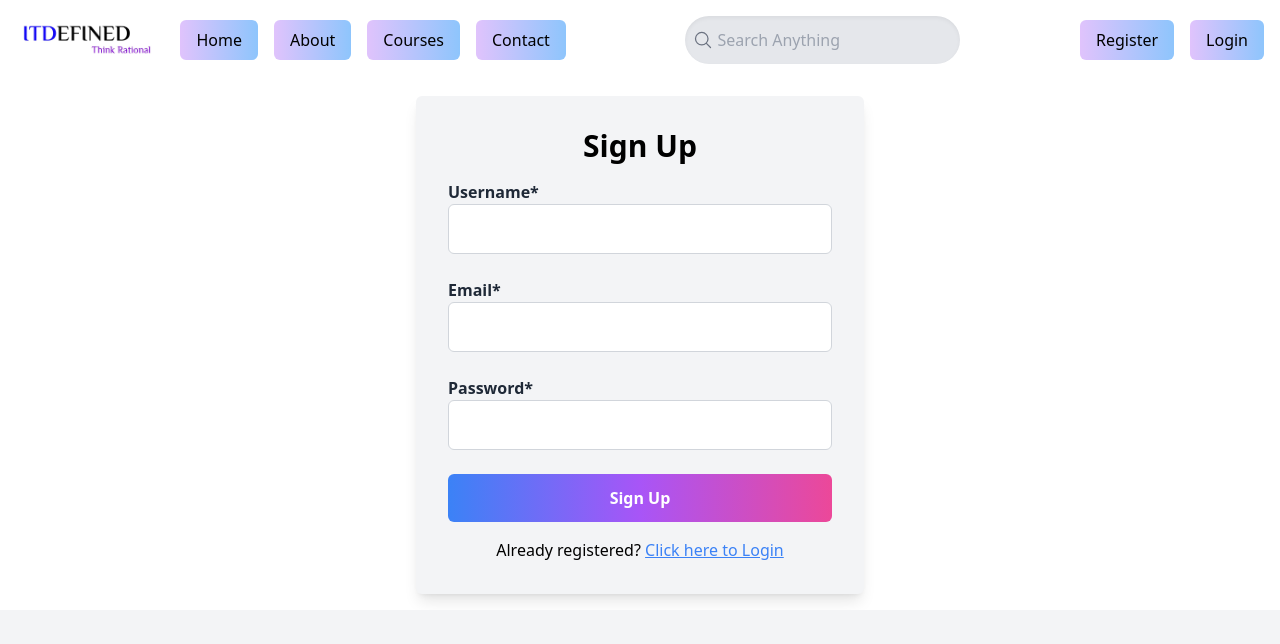
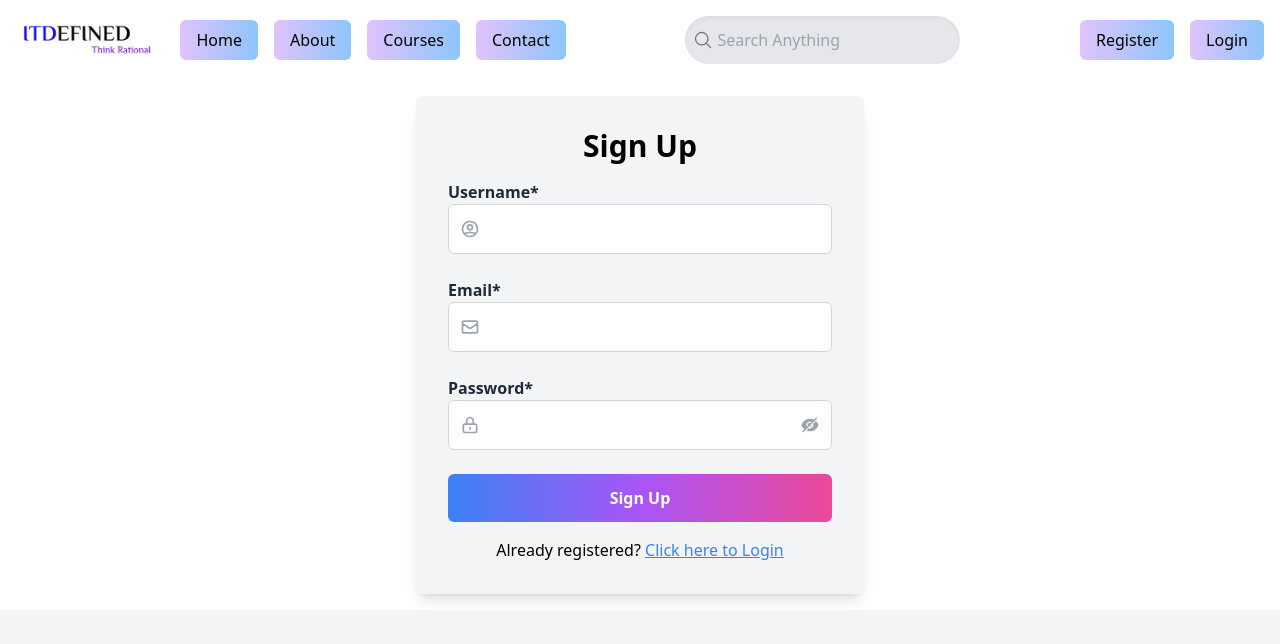
Before and after one commit to Ajitesh-004/Online-Learning-platfrom, a React (Vite) app in the folder FrontEnd/: page /signup in a window 1280 px wide. Shown: the top 644 px of the page. Built offline with nearby package versions, Linux system fonts and the light colour scheme.

Commit message:
Added icons

```diff
--- a/FrontEnd/src/Components/SignUp.jsx
+++ b/FrontEnd/src/Components/SignUp.jsx
@@ -1,16 +1,19 @@
 import { useState } from "react";
 import { signup } from "../API_Calls/SignUpAPI";
-import { useNavigate, Link } from "react-router-dom"; // Import useNavigate and Link
+import { useNavigate, Link } from "react-router-dom";
+import { HiOutlineUserCircle, HiOutlineMail, HiOutlineLockClosed } from 'react-icons/hi';
+import { AiFillEyeInvisible, AiFillEye } from "react-icons/ai";
 
 export const SignUp = () => {
     const [username, setUsername] = useState("");
     const [email, setEmail] = useState("");
     const [password, setPassword] = useState("");
     const [error, setError] = useState("");
+    const [showPassword, setShowPassword] = useState(false);
     const [isLoading, setIsLoading] = useState(false);
     const navigate = useNavigate();
 
-    const HandleSubmit = async (e) => {
+    const handleSubmit = async (e) => {
         e.preventDefault();
         setIsLoading(true);
         try {
@@ -27,42 +30,70 @@ export const SignUp = () => {
     };
 
     return (
-        <form onSubmit={HandleSubmit} className="bg-gray-100 p-8 rounded-md max-w-md mx-auto shadow-lg hover:bg-gradient-to-r hover:from-[#fdfbfb] hover:to-[#ebedee] transition duration-300 ease-in-out">
+        <form onSubmit={handleSubmit} className="bg-gray-100 p-8 rounded-md max-w-md mx-auto shadow-lg hover:bg-gradient-to-r hover:from-[#fdfbfb] hover:to-[#ebedee] transition duration-300 ease-in-out">
             <h2 className="text-3xl font-bold mb-4 text-center text-black">Sign Up</h2>
 
             {error && <p className="text-red-500 text-center mb-4">{error}</p>}
 
-            <div className="mb-6">
+            {/* Username Field */}
+            <div className="mb-6 relative">
                 <label className="block text-gray-800 font-semibold">Username*</label>
+                <div className="relative">
+                    <span className="absolute inset-y-0 left-0 pl-3 flex items-center pointer-events-none">
+                        <HiOutlineUserCircle className="text-gray-400 h-5 w-5" />
+                    </span>
                     <input
                         type="text"
                         value={username}
                         onChange={(e) => setUsername(e.target.value)}
-                    className="w-full p-3 border border-gray-300 rounded-md focus:outline-none focus:ring-2 focus:ring-blue-500"
+                        className="w-full p-3 pl-10 border border-gray-300 rounded-md focus:outline-none focus:ring-2 focus:ring-blue-500"
                         required
                     />
                 </div>
+            </div>
 
-            <div className="mb-6">
+            {/* Email Field */}
+            <div className="mb-6 relative">
                 <label className="block text-gray-800 font-semibold">Email*</label>
+                <div className="relative">
+                    <span className="absolute inset-y-0 left-0 pl-3 flex items-center pointer-events-none">
+                        <HiOutlineMail className="text-gray-400 h-5 w-5" />
+                    </span>
                     <input
                         type="email"
                         value={email}
                         onChange={(e) => setEmail(e.target.value)}
-                    className="w-full p-3 border border-gray-300 rounded-md focus:outline-none focus:ring-2 focus:ring-blue-500"
+                        className="w-full p-3 pl-10 border border-gray-300 rounded-md focus:outline-none focus:ring-2 focus:ring-blue-500"
                         required
                     />
                 </div>
+            </div>
 
-            <div className="mb-6">
+            {/* Password Field */}
+            <div className="mb-6 relative">
                 <label className="block text-gray-800 font-semibold">Password*</label>
+                <div className="relative">
+                    <span className="absolute inset-y-0 left-0 pl-3 flex items-center pointer-events-none">
+                        <HiOutlineLockClosed className="text-gray-400 h-5 w-5" />
+                    </span>
                     <input
-                    type="password"
+                        type={showPassword ? "text" : "password"} // Toggle input type based on showPassword state
                         value={password}
                         onChange={(e) => setPassword(e.target.value)}
-                    className="w-full p-3 border border-gray-300 rounded-md focus:outline-none focus:ring-2 focus:ring-blue-500"
+                        className="w-full p-3 pl-10 border border-gray-300 rounded-md focus:outline-none focus:ring-2 focus:ring-blue-500"
                         required
                     />
+                    <span
+                        onClick={() => setShowPassword((prev) => !prev)} // Toggle password visibility
+                        className="absolute inset-y-0 right-0 pr-3 flex items-center cursor-pointer"
+                    >
+                        {showPassword ? (
+                            <AiFillEye className="text-gray-400 h-5 w-5" /> // Show eye icon
+                        ) : (
+                            <AiFillEyeInvisible className="text-gray-400 h-5 w-5" /> // Hide eye icon
+                        )}
+                    </span>
+                </div>
             </div>
 
             <button
```
Lines whose indentation alone changed are shown as unchanged.
